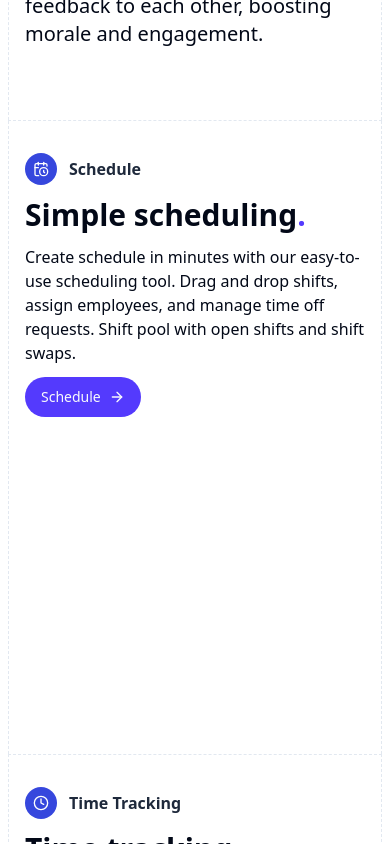
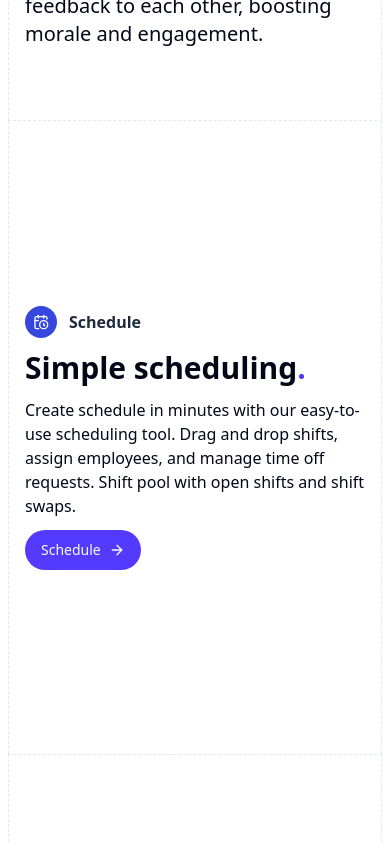
Before and after one commit to ForkHR/forkhr-website, a React (Vite) app: page / in a window 390 px wide. Shown: the part 3540-4384 px from the top of the page. Built offline with nearby package versions, Linux system fonts and the light colour scheme; a web font is replaced by a local one.

Commit message:
style: center align items in Section4 of Home component for improved layout

```diff
--- a/src/pages/Home.jsx
+++ b/src/pages/Home.jsx
@@ -272,7 +272,7 @@ const Section4 = () => {
     return (
         <div className="border-t border-slate-200 fade-in-up border-dashed">
             {apps.map((app, index) => (
-            <div className={`max-w-[800px] mx-auto md:px-8 px-4 flex gap-5 min-h-[75vh] flex-col md:flex-row border-l border-r border-dashed border-slate-200${index === 0 ? "" : " border-t"}`}
+            <div className={`max-w-[800px] mx-auto md:px-8 px-4 flex gap-5 items-center justify-center min-h-[75vh] flex-col md:flex-row border-l border-r border-dashed border-slate-200${index === 0 ? "" : " border-t"}`}
                 key={index}
             >
                 <div className="flex justify-center items-center w-full gap-10">
```
